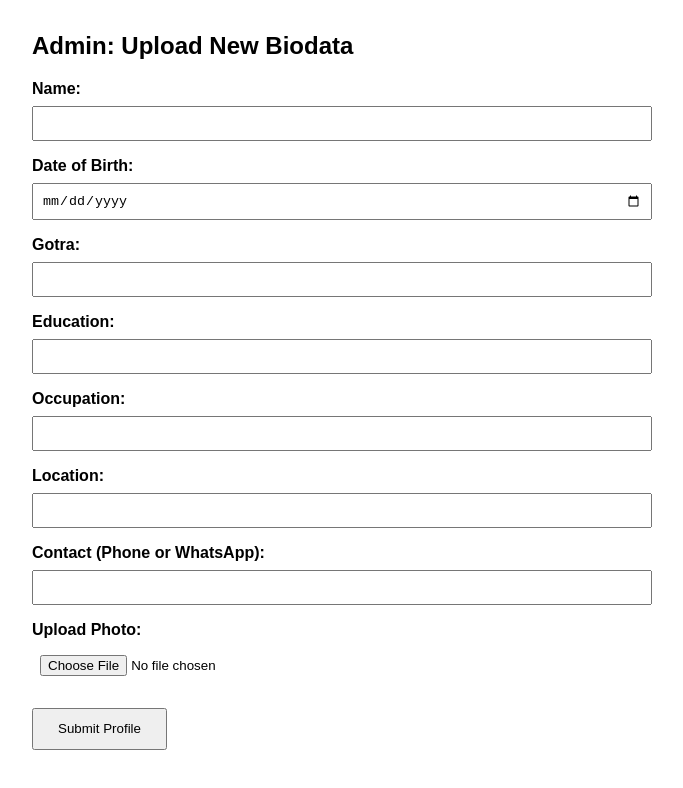
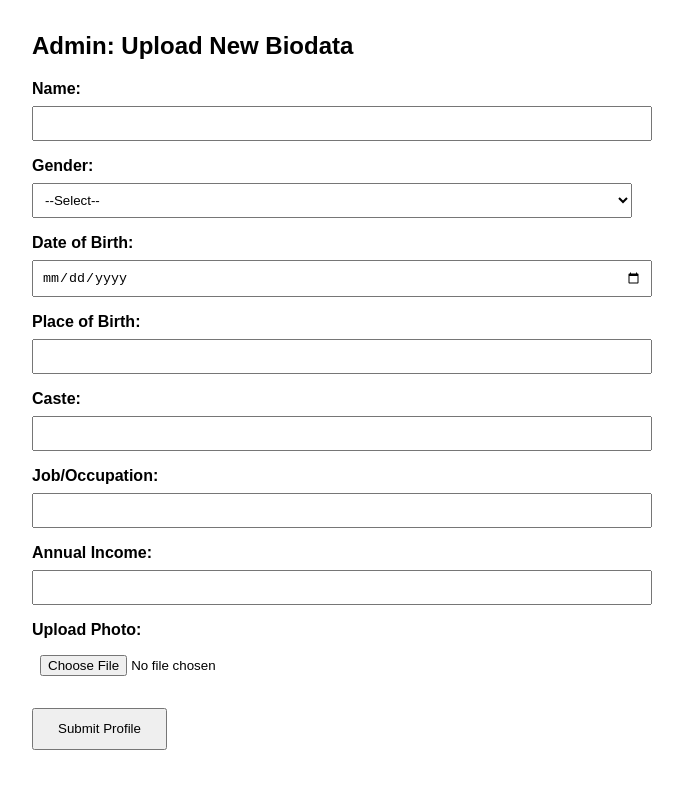
Before and after one commit to vidya735/mahalaxmi-matrimony, a website: page admin-upload.html in a window 1280 px wide. Shown: the whole page, without its empty margins (0-683 px from the left). Drawn offline with Linux system fonts and the light colour scheme.

Commit message:
Add files via upload

```diff
--- a/admin-upload.html
+++ b/admin-upload.html
@@ -33,28 +33,33 @@
       <input type="text" name="name" required />
     </label>
 
+    <label for="gender">Gender:</label>
+<select id="gender" name="gender" required>
+<option value="">--Select--</option>
+<option value="Male">Male</option>
+<option value="Female">Female</option>
+<option value="Other">Other</option>
+</select>
+
+
     <label>Date of Birth:
       <input type="date" name="dob" required />
     </label>
 
-    <label>Gotra:
-      <input type="text" name="gotra" />
+     <label>Place of Birth:
+      <input type="text" name="location" />
     </label>
 
-    <label>Education:
-      <input type="text" name="education" />
+    <label>Caste:
+      <input type="text" name="caste" />
     </label>
 
-    <label>Occupation:
+    <label>Job/Occupation:
       <input type="text" name="occupation" />
     </label>
 
-    <label>Location:
-      <input type="text" name="location" />
-    </label>
-
-    <label>Contact (Phone or WhatsApp):
-      <input type="text" name="contact" required />
+       <label>Annual Income:
+      <input type="text" name="income" />
     </label>
 
     <label>Upload Photo:
```
Also changed, not shown: script.js (+7 -4 lines).
